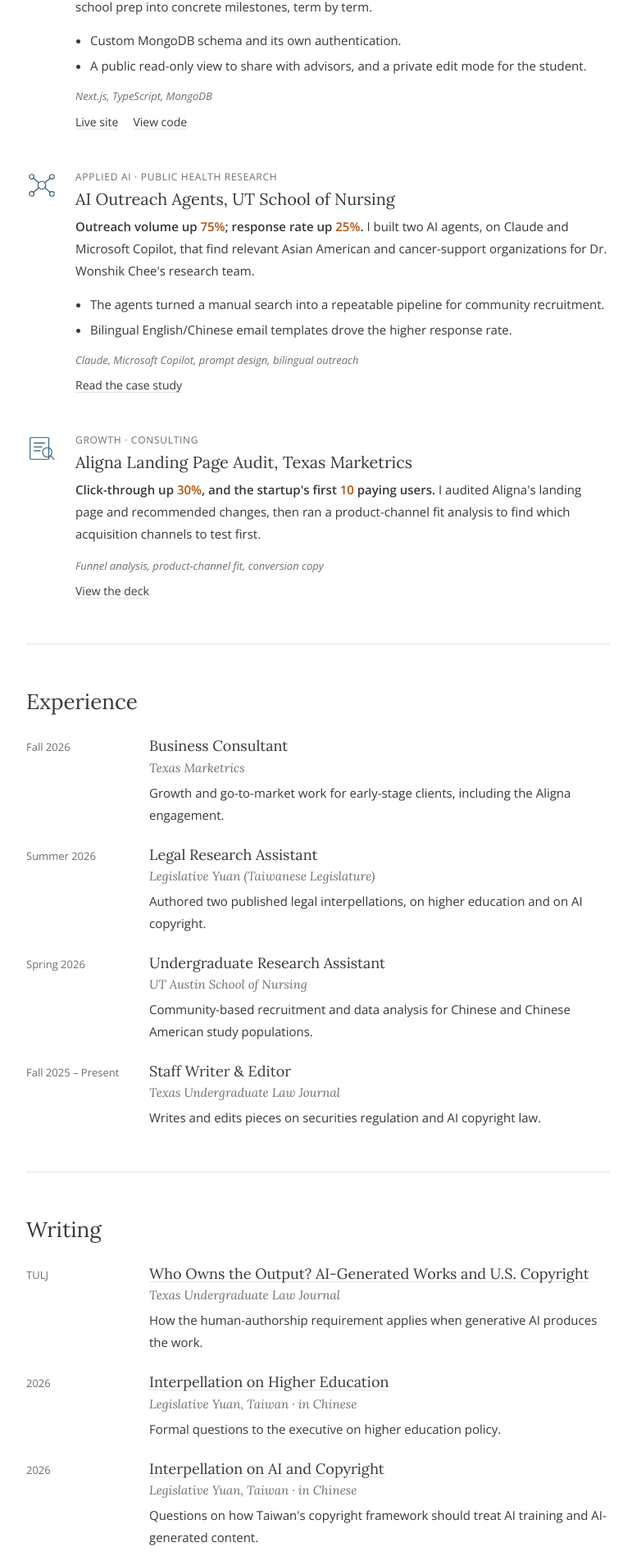
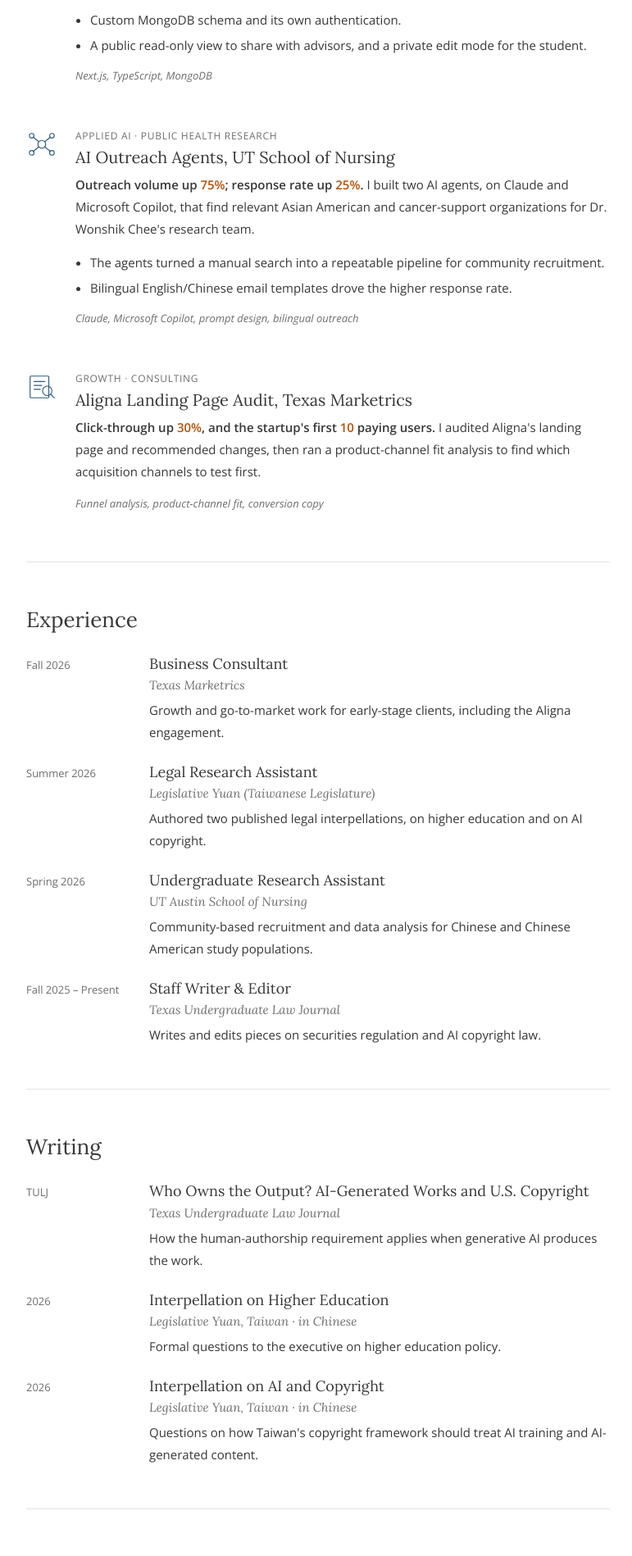
Before and after one commit to CMOMO7581/momo-website-cli, a Next.js app: page / in a window 1280 px wide. Shown: the part 1392-3290 px from the top of the page at 82% size, without its empty margins (252-1023 px from the left). Built offline with nearby package versions, Linux system fonts and the light colour scheme; a web font is replaced by a local one.

Commit message:
Task 3: Project and writing links come from content/links.json
Blank links are not rendered; a row with no links is hidden, and a
writing title without a link shows as plain text.

Co-Authored-By: Claude Opus 5.5 <noreply@anthropic.com>

```diff
--- a/components/Portfolio.tsx
+++ b/components/Portfolio.tsx
@@ -7,6 +7,9 @@ import LangToggle from "./LangToggle";
 import CopyButton from "./CopyButton";
 import ContactForm from "./ContactForm";
 import { content, type Key, type Lang } from "@/lib/content";
+import links from "@/content/links.json";
+
+type LinkId = keyof typeof links;
 
 const EMAIL = "cc79336@eid.utexas.edu";
 const LINKEDIN = "https://www.linkedin.com/in/momochen0517";
@@ -20,6 +23,23 @@ const doc = <svg className="picto" viewBox="0 0 40 40" aria-hidden="true"><path
 
 export default function Portfolio({ lang }: { lang: Lang }) {
   const t = content[lang];
+
+  // A link opens in a new tab; one left blank in content/links.json is not rendered.
+  function Ext({ id, k }: { id: LinkId; k: Key }) {
+    const url = links[id];
+    return url ? <T as="a" href={url} target="_blank" rel="noopener" k={k} /> : null;
+  }
+
+  // A row of project links, hidden entirely when every link in it is blank.
+  function Links({ items }: { items: [LinkId, Key][] }) {
+    if (!items.some(([id]) => links[id])) return null;
+    return <p className="links">{items.map(([id, k]) => <Ext key={id} id={id} k={k} />)}</p>;
+  }
+
+  // A writing title: linked when its URL is set, plain text otherwise.
+  function Title({ id, k }: { id: LinkId; k: Key }) {
+    return <h3>{links[id] ? <Ext id={id} k={k} /> : <T k={k} />}</h3>;
+  }
 
   function ResumeButton({ which }: { which: keyof typeof RESUMES }) {
     const href = RESUMES[which];
@@ -92,7 +112,7 @@ export default function Portfolio({ lang }: { lang: Lang }) {
                   <T as="li" k="w1.b2" />
                 </ul>
                 <T as="p" className="tools" k="w1.tools" />
-                <p className="links"><T as="a" href="#" k="l.code" /><T as="a" href="#" k="l.report" /></p>
+                <Links items={[["backtest-code", "l.code"], ["backtest-report", "l.report"]]} />
               </div>
             </article>
 
@@ -107,7 +127,7 @@ export default function Portfolio({ lang }: { lang: Lang }) {
                   <T as="li" k="w2.b2" />
                 </ul>
                 <T as="p" className="tools" k="w2.tools" />
-                <p className="links"><T as="a" href="#" k="l.live" /><T as="a" href="#" k="l.code" /></p>
+                <Links items={[["roadmap-live", "l.live"], ["roadmap-code", "l.code"]]} />
               </div>
             </article>
 
@@ -122,7 +142,7 @@ export default function Portfolio({ lang }: { lang: Lang }) {
                   <T as="li" k="w3.b2" />
                 </ul>
                 <T as="p" className="tools" k="w3.tools" />
-                <p className="links"><T as="a" href="#" k="l.case" /></p>
+                <Links items={[["agents-writeup", "l.case"]]} />
               </div>
             </article>
 
@@ -133,7 +153,7 @@ export default function Portfolio({ lang }: { lang: Lang }) {
                 <T as="h3" k="w4.t" />
                 <T as="p" k="w4.lead" />
                 <T as="p" className="tools" k="w4.tools" />
-                <p className="links"><T as="a" href="#" k="l.deck" /></p>
+                <Links items={[["aligna-deck", "l.deck"]]} />
               </div>
             </article>
           </section>
@@ -155,9 +175,9 @@ export default function Portfolio({ lang }: { lang: Lang }) {
           <section id="writing">
             <T as="h2" k="wr.h" />
             <ol className="entries">
-              <li><T as="div" className="when" k="wr1.w" /><div><h3><T as="a" href="#" k="wr1.t" /></h3><T as="p" className="org" k="wr1.o" /><T as="p" k="wr1.d" /></div></li>
-              <li><T as="div" className="when" k="wr2.w" /><div><h3><T as="a" href="#" k="wr2.t" /></h3><T as="p" className="org" k="wr2.o" /><T as="p" k="wr2.d" /></div></li>
-              <li><T as="div" className="when" k="wr3.w" /><div><h3><T as="a" href="#" k="wr3.t" /></h3><T as="p" className="org" k="wr3.o" /><T as="p" k="wr3.d" /></div></li>
+              <li><T as="div" className="when" k="wr1.w" /><div><Title id="tulj-article" k="wr1.t" /><T as="p" className="org" k="wr1.o" /><T as="p" k="wr1.d" /></div></li>
+              <li><T as="div" className="when" k="wr2.w" /><div><Title id="interp-edu" k="wr2.t" /><T as="p" className="org" k="wr2.o" /><T as="p" k="wr2.d" /></div></li>
+              <li><T as="div" className="when" k="wr3.w" /><div><Title id="interp-ai" k="wr3.t" /><T as="p" className="org" k="wr3.o" /><T as="p" k="wr3.d" /></div></li>
             </ol>
           </section>
 
--- /dev/null
+++ b/content/links.json
@@ -0,0 +1,11 @@
+{
+  "backtest-code": "",
+  "backtest-report": "",
+  "roadmap-live": "",
+  "roadmap-code": "",
+  "agents-writeup": "",
+  "aligna-deck": "",
+  "tulj-article": "",
+  "interp-edu": "",
+  "interp-ai": ""
+}
```
